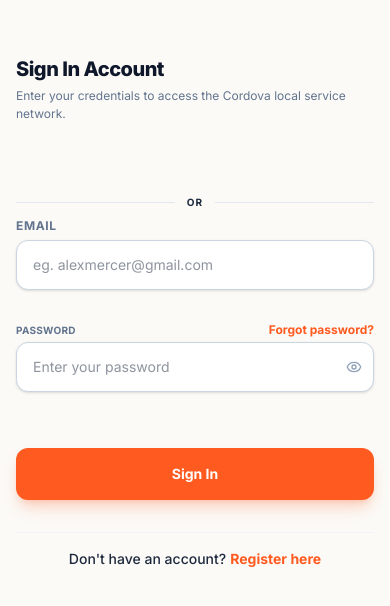
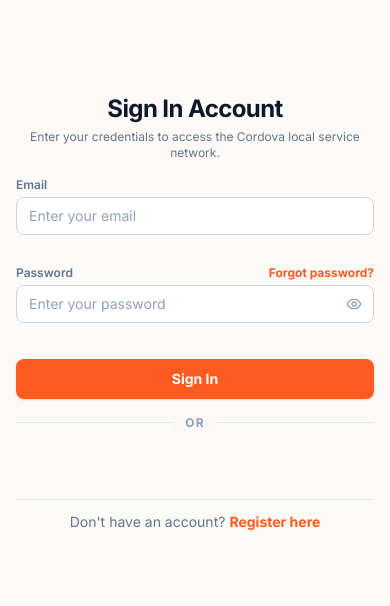
Before and after one commit to IanMark101/SERVICEHUB-FRONTEND, a Next.js app: page /login in a window 390 px wide. Shown: the part 130-736 px from the top of the page. Built offline with nearby package versions, Linux system fonts and the light colour scheme; no server answers.

Commit message:
design(auth): reorder Google OAuth button below form fields and apply compact Claude formality styling

```diff
--- a/src/components/auth/ForgotPasswordForm.tsx
+++ b/src/components/auth/ForgotPasswordForm.tsx
@@ -24,11 +24,11 @@ export default function ForgotPasswordForm({
     <div className="space-y-4 animate-in fade-in slide-in-from-right-4 duration-300">
 
       {/* Header Info */}
-      <div>
-        <h3 className="text-xl font-extrabold text-slate-900 dark:text-[#f2efe9] tracking-tight">
+      <div className="text-center lg:text-left">
+        <h2 className="text-2xl font-bold text-slate-900 dark:text-white tracking-tight mb-1">
           Forgot Password
-        </h3>
-        <p className="text-slate-500 dark:text-[#b4b0a9] text-xs mt-1 leading-normal">
+        </h2>
+        <p className="text-slate-500 dark:text-slate-400 text-xs">
           Enter your email address to receive a secure password reset link.
         </p>
       </div>
@@ -44,10 +44,10 @@ export default function ForgotPasswordForm({
           error={fieldErrors.email}
         />
 
-        <div className="pt-2">
+        <div className="pt-1.5">
           <button
             type="submit"
-            className="w-full py-4 bg-[#FF5A1F] hover:bg-[#e04f1a] active:scale-[0.98] text-white rounded-xl font-bold text-sm shadow-lg shadow-[#FF5A1F]/25 transition-all cursor-pointer"
+            className="w-full py-2.5 bg-[#FF5A1F] hover:bg-[#e04f1a] active:scale-[0.98] text-white rounded-lg font-bold text-sm shadow-sm transition-all cursor-pointer"
           >
             Send Reset Link
           </button>
@@ -55,7 +55,7 @@ export default function ForgotPasswordForm({
       </form>
 
       {/* Footer Back Link */}
-      <div className="text-center text-sm mt-8 pt-4 border-t border-slate-100 dark:border-neutral-800/40">
+      <div className="text-center text-sm pt-3 border-t border-slate-200 dark:border-slate-800">
         <button
           type="button"
           onClick={() => setMode('login')}
--- a/src/components/auth/LoginForm.tsx
+++ b/src/components/auth/LoginForm.tsx
@@ -36,29 +36,13 @@ export default function LoginForm({
     <div className="space-y-4 animate-in fade-in slide-in-from-right-4 duration-300">
 
       {/* Header Info */}
-      <div>
-        <h3 className="text-xl font-extrabold text-slate-900 dark:text-[#f2efe9] tracking-tight">
+      <div className="text-center lg:text-left">
+        <h2 className="text-2xl font-bold text-slate-900 dark:text-white tracking-tight mb-1">
           Sign In Account
-        </h3>
-        <p className="text-slate-500 dark:text-[#b4b0a9] text-xs mt-1 leading-normal">
+        </h2>
+        <p className="text-slate-500 dark:text-slate-400 text-xs">
           Enter your credentials to access the Cordova local service network.
         </p>
-      </div>
-
-      {/* Google Login Component */}
-      <GoogleSignInButton
-        onSuccess={handleGoogleSuccessResponse}
-        onError={setError}
-        isDark={isDark}
-        mode="login"
-      />
-
-      <div className="relative flex py-1 items-center mb-1">
-        <div className="flex-grow border-t border-slate-200 dark:border-neutral-800/80"></div>
-        <span className="flex-shrink mx-3 text-slate-450 dark:text-[#b4b0a9] text-[10px] font-bold tracking-widest uppercase">
-          Or
-        </span>
-        <div className="flex-grow border-t border-slate-200 dark:border-neutral-800/80"></div>
       </div>
 
       {/* Main Email/Password Form */}
@@ -67,7 +51,7 @@ export default function LoginForm({
           label="Email"
           name="email"
           type="email"
-          placeholder="eg. alexmercer@gmail.com"
+          placeholder="Enter your email"
           value={formData.email}
           onChange={handleInputChange}
           error={fieldErrors.email}
@@ -75,7 +59,7 @@ export default function LoginForm({
 
         <div className="space-y-0.5">
           <div className="flex justify-between items-center mb-1">
-            <label className="block text-[10px] font-bold text-slate-500 dark:text-[#b4b0a9] uppercase tracking-wide">
+            <label className="block text-xs font-semibold text-slate-500 dark:text-slate-400">
               Password
             </label>
             <button
@@ -98,27 +82,47 @@ export default function LoginForm({
             <button
               type="button"
               onClick={() => setShowPassword(!showPassword)}
-              className="absolute inset-y-0 right-0 pr-3 flex items-center text-slate-400 dark:text-[#b4b0a9] hover:text-slate-900 dark:hover:text-[#f2efe9] cursor-pointer focus:outline-none"
+              className="absolute inset-y-0 right-0 pr-3 flex items-center text-slate-400 dark:text-slate-500 hover:text-slate-700 dark:hover:text-slate-350 cursor-pointer focus:outline-none"
             >
-              {showPassword ? <EyeOff className="w-4 h-4" /> : <Eye className="w-4 h-4" />}
+              {showPassword ? <EyeOff size={16} /> : <Eye size={16} />}
             </button>
           </AuthInput>
         </div>
 
         {/* Submit button */}
-        <div className="pt-2">
+        <div className="pt-1.5">
           <button
             type="submit"
-            className="w-full py-4 bg-[#FF5A1F] hover:bg-[#e04f1a] active:scale-[0.98] text-white rounded-xl font-bold text-sm shadow-lg shadow-[#FF5A1F]/25 transition-all mt-4 cursor-pointer"
+            className="w-full py-2.5 bg-[#FF5A1F] hover:bg-[#e04f1a] active:scale-[0.98] text-white rounded-lg font-bold text-sm shadow-sm transition-all cursor-pointer"
           >
             Sign In
           </button>
         </div>
       </form>
 
+      {/* Divider OR */}
+      <div className="relative">
+        <div className="absolute inset-0 flex items-center">
+          <div className="w-full border-t border-slate-200 dark:border-slate-800"></div>
+        </div>
+        <div className="relative flex justify-center text-xs">
+          <span className="bg-[#faf8f5] dark:bg-[#0a0a0a] px-3 text-slate-400 dark:text-slate-500 font-bold tracking-widest uppercase">
+            OR
+          </span>
+        </div>
+      </div>
+
+      {/* Google Login Component */}
+      <GoogleSignInButton
+        onSuccess={handleGoogleSuccessResponse}
+        onError={setError}
+        isDark={isDark}
+        mode="login"
+      />
+
       {/* Footer Switcher */}
-      <div className="text-center text-sm mt-8 pt-4 border-t border-slate-100 dark:border-neutral-800/40">
-        <span className="text-slate-550 dark:text-[#b4b0a9] font-medium">
+      <div className="text-center text-sm pt-3 border-t border-slate-200 dark:border-slate-800">
+        <span className="text-slate-500 dark:text-slate-400">
           Don't have an account?
         </span>
         <button
--- a/src/components/auth/ResetPasswordForm.tsx
+++ b/src/components/auth/ResetPasswordForm.tsx
@@ -29,18 +29,18 @@ export default function ResetPasswordForm({
     <div className="space-y-4 animate-in fade-in slide-in-from-right-4 duration-300">
 
       {/* Header Info */}
-      <div>
-        <h3 className="text-xl font-extrabold text-slate-900 dark:text-[#f2efe9] tracking-tight">
+      <div className="text-center lg:text-left">
+        <h2 className="text-2xl font-bold text-slate-900 dark:text-white tracking-tight mb-1">
           Reset Password
-        </h3>
-        <p className="text-slate-500 dark:text-[#b4b0a9] text-xs mt-1 leading-normal">
+        </h2>
+        <p className="text-slate-500 dark:text-slate-400 text-xs">
           Choose a new password for your account.
         </p>
       </div>
 
       <form onSubmit={handleSubmit} className="space-y-3">
         <div className="space-y-0.5">
-          <label className="block text-[10px] font-bold text-slate-500 dark:text-[#b4b0a9] uppercase tracking-wide">
+          <label className="block text-xs font-semibold text-slate-500 dark:text-slate-400 mb-1">
             New Password
           </label>
           <AuthInput
@@ -55,17 +55,17 @@ export default function ResetPasswordForm({
             <button
               type="button"
               onClick={() => setShowPassword(!showPassword)}
-              className="absolute inset-y-0 right-0 pr-3 flex items-center text-slate-400 dark:text-[#b4b0a9] hover:text-slate-900 dark:hover:text-[#f2efe9] cursor-pointer focus:outline-none"
+              className="absolute inset-y-0 right-0 pr-3 flex items-center text-slate-400 dark:text-slate-500 hover:text-slate-700 dark:hover:text-slate-350 cursor-pointer focus:outline-none"
             >
-              {showPassword ? <EyeOff className="w-4 h-4" /> : <Eye className="w-4 h-4" />}
+              {showPassword ? <EyeOff size={16} /> : <Eye size={16} />}
             </button>
           </AuthInput>
         </div>
 
-        <div className="pt-2">
+        <div className="pt-1.5">
           <button
             type="submit"
-            className="w-full py-4 bg-[#FF5A1F] hover:bg-[#e04f1a] active:scale-[0.98] text-white rounded-xl font-bold text-sm shadow-lg shadow-[#FF5A1F]/25 transition-all cursor-pointer"
+            className="w-full py-2.5 bg-[#FF5A1F] hover:bg-[#e04f1a] active:scale-[0.98] text-white rounded-lg font-bold text-sm shadow-sm transition-all cursor-pointer"
           >
             Reset Password
           </button>
@@ -73,7 +73,7 @@ export default function ResetPasswordForm({
       </form>
 
       {/* Footer Back Link */}
-      <div className="text-center text-sm mt-8 pt-4 border-t border-slate-100 dark:border-neutral-800/40">
+      <div className="text-center text-sm pt-3 border-t border-slate-200 dark:border-slate-800">
         <button
           type="button"
           onClick={() => setMode('login')}
--- a/src/components/auth/shared/AuthInput.tsx
+++ b/src/components/auth/shared/AuthInput.tsx
@@ -30,7 +30,7 @@ export default function AuthInput({
   return (
     <div className="w-full">
       {label && (
-        <label className="block text-xs font-bold text-slate-500 dark:text-slate-400 tracking-wider uppercase mb-1.5">
+        <label className="block text-xs font-semibold text-slate-500 dark:text-slate-400 mb-1">
           {label}
         </label>
       )}
@@ -42,13 +42,13 @@ export default function AuthInput({
           value={value}
           onChange={onChange}
           required={required}
-          className={`w-full bg-white dark:bg-[#0f1115] border border-slate-300 dark:border-slate-800 rounded-xl px-4 py-3.5 text-sm text-slate-800 dark:text-white placeholder-slate-450 dark:placeholder-slate-600 focus:outline-none focus:border-[#FF5A1F] focus:ring-1 focus:ring-[#FF5A1F]/50 transition-all shadow-sm ${
-            children ? 'pr-12' : ''
+          className={`w-full bg-white dark:bg-[#0c0c0e] border border-slate-300 dark:border-slate-800 rounded-lg px-3 py-2 text-sm text-slate-800 dark:text-white placeholder-slate-400 dark:placeholder-slate-600 focus:outline-none focus:border-[#FF5A1F] focus:ring-1 focus:ring-[#FF5A1F]/30 transition-all ${
+            children ? 'pr-10' : ''
           } ${className}`}
         />
         {children}
       </div>
-      <div className="h-4 mt-1 flex items-center">
+      <div className="h-4 mt-0.5 flex items-center">
         {error ? (
           <span className="text-[10px] text-red-500 font-semibold leading-none animate-in fade-in duration-100">
             {error}
```
Also changed, not shown: src/components/auth/SignupForm.tsx (+40 -37 lines).
